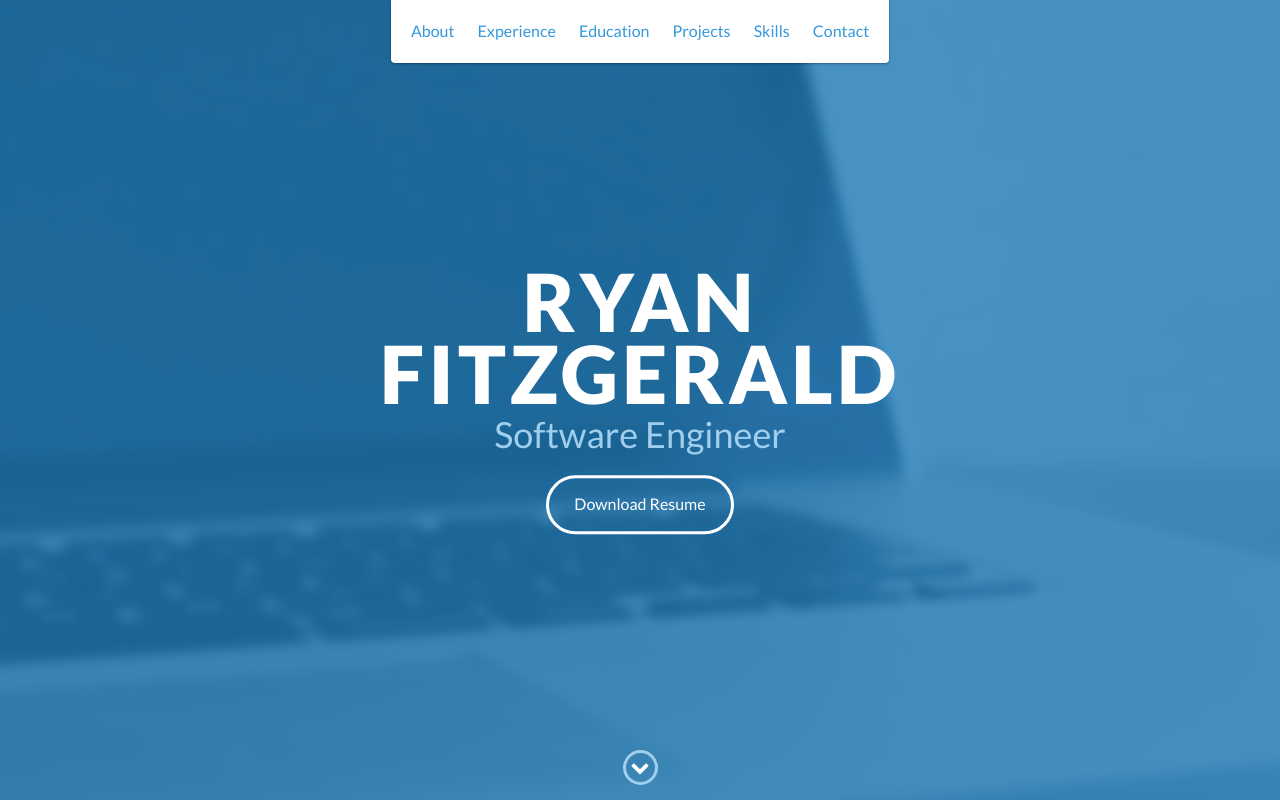
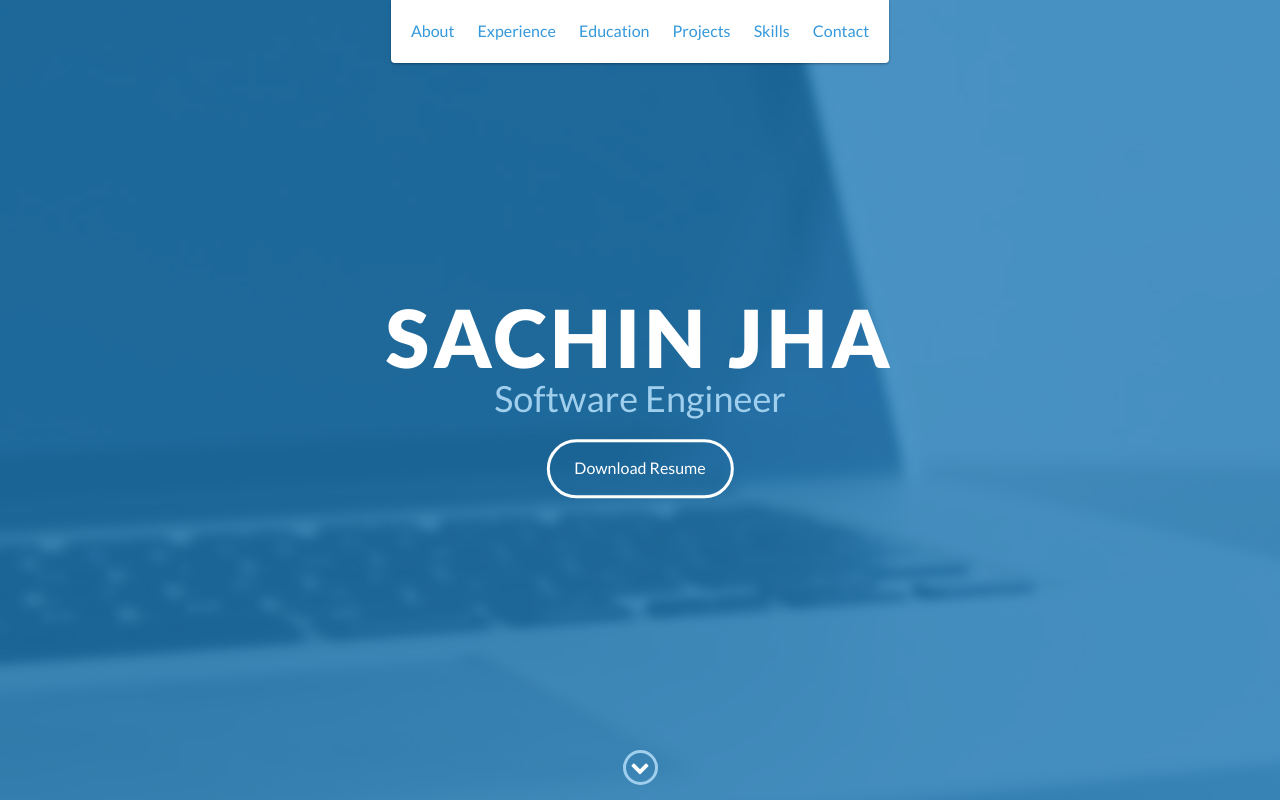
Before and after one commit to Sachinjha469/sachinjha.github.io, a website: page sachinportfolio/index.html in a window 1280 px wide. Shown: the top 800 px of the page. Drawn offline with nearby package versions, Linux system fonts and the light colour scheme.

Commit message:
new changes

```diff
--- a/sachinportfolio/index.html
+++ b/sachinportfolio/index.html
@@ -48,9 +48,9 @@
 
     <div id="lead">
         <div id="lead-content">
-            <h1>Ryan Fitzgerald</h1>
+            <h1>Sachin Jha</h1>
             <h2>Software Engineer</h2>
-            <a href="#" class="btn-rounded-white">Download Resume</a>
+            <a href="https://drive.google.com/file/d/13FGkDVwRoK4y20nTOhVc1FHVoDyU_d0b/view?usp=sharing" class="btn-rounded-white">Download Resume</a>
         </div>
         <!-- End #lead-content -->
 
```
